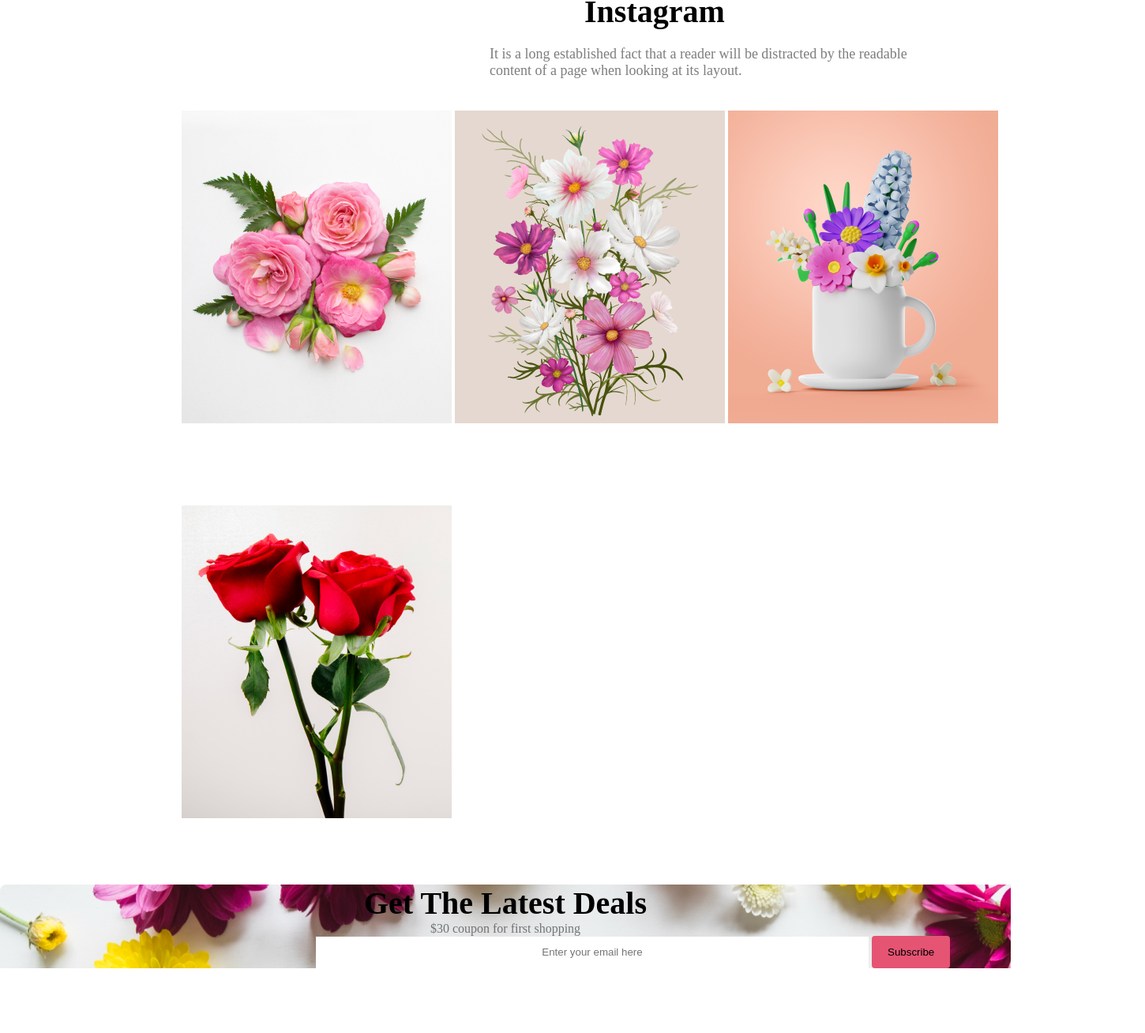
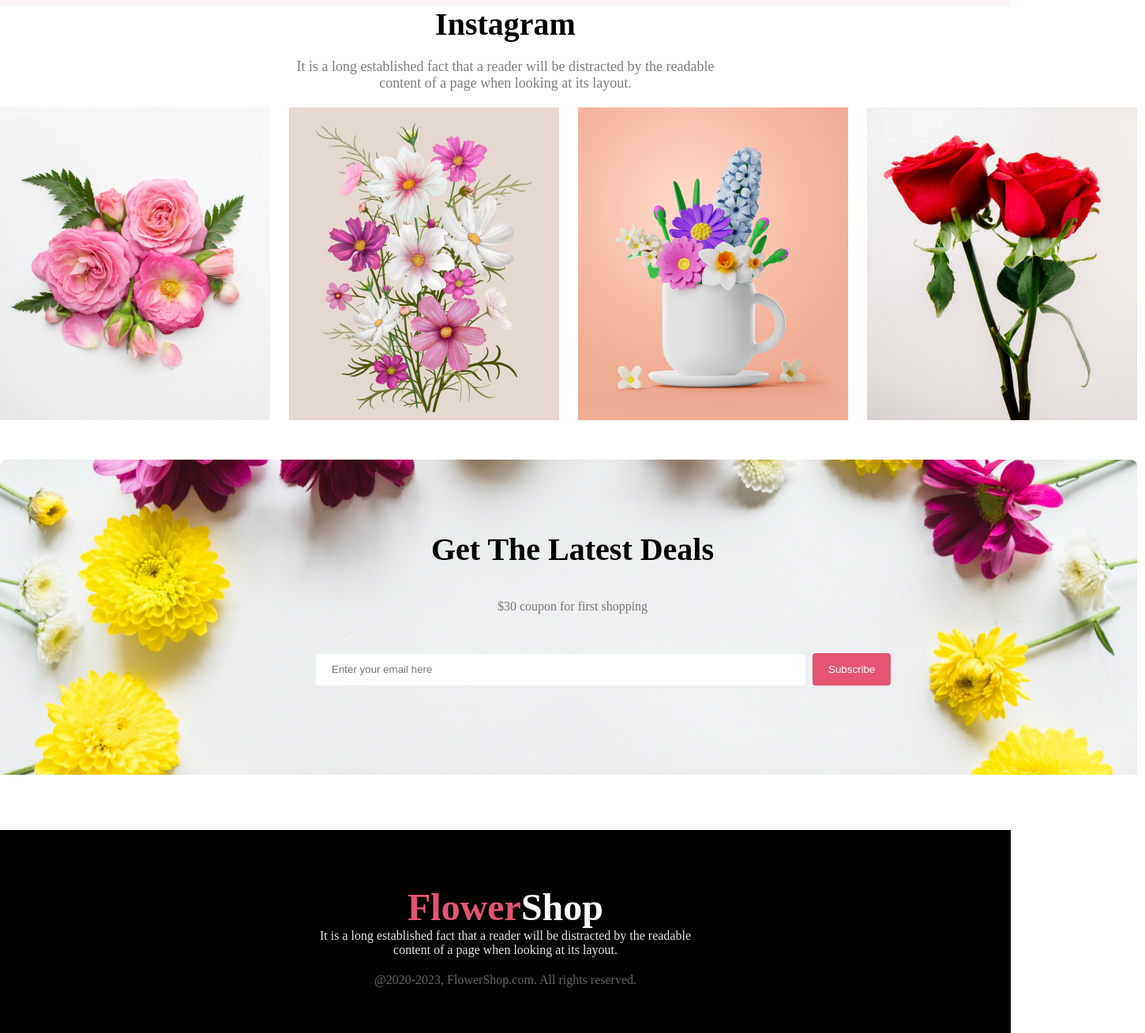
Before and after one commit to sarowar113/flower-shop-first-assignment, a plain HTML site: page index.html in a window 1280 px wide. Shown: the part 2612-3920 px from the top of the page at 79% size, 1450 px wide, since content can reach past the window. Before the commit the page ends 3838 px from the top, so only its background shows below. Drawn offline with Linux system fonts and the light colour scheme.

Commit message:
whole website completed

```diff
--- a/index.html
+++ b/index.html
@@ -38,7 +38,8 @@
                 <h2 class="heading">Our Featured Flowers</h2>
                 <p class="text">It is a long established fact that a reader will be distracted by the readable
                     <br>content
-                    of a page when looking at its layout.</p>
+                    of a page when looking at its layout.
+                </p>
             </div>
         </section>
         <section>
@@ -64,7 +65,7 @@
             </div>
         </section>
         <!-- Delivery system -->
-        <section>
+        <section class="delivery-section">
             <div class="delivery-container">
                 <div>
                     <img src="./images/Group 57.png" alt="">
@@ -82,26 +83,28 @@
         </section>
         <!-- hot deal section -->
         <section class="fourth-container">
+            <div class="hot-deal-section">
                 <div>
                     <h2 class="contact">Hot Deal ! Sale Up To 25% <span class="color">Off</span></h2>
-                <p class="text3">It is a long established fact that a reader will be distracted by the readable <br> content of a page when looking at its layout.</p>
+                    <p class="text3">It is a long established fact that a reader will be distracted by the readable <br>
+                        content of a page when looking at its layout.</p>
                     <button class="sign-up">Sign Up</button>
                 </div>
-            <div>
                 <img src="./images/pngwing 8.png" alt="">
             </div>
         </section>
         <!-- instagram section -->
         <section class="fifth-container">
             <div>
-                <h1 class="contact1" >Instagram</h1>
-                <p class="text4">It is a long established fact that a reader will be distracted by the readable <br> content of a page when looking at its layout.</p>
+                <h1 class="contact1">Instagram</h1>
+                <p class="text4">It is a long established fact that a reader will be distracted by the readable <br>
+                    content of a page when looking at its layout.</p>
             </div>
             <div class="four-flower">
-                <img class="text-img-container2" src="./images/Flower 01.png" alt="">
-                <img class="text-img-container2" src="./images/Rectangle 4.png" alt="">
-                <img class="text-img-container2" src="./images/Rectangle 5.png" alt="">
-                <img class="text-img-container2" src="./images/Rectangle 6.png" alt="">
+                <img class="" src="./images/Flower 01.png" alt="">
+                <img class="" src="./images/Rectangle 4.png" alt="">
+                <img class="" src="./images/Rectangle 5.png" alt="">
+                <img class="" src="./images/Rectangle 6.png" alt="">
             </div>
         </section>
         <!-- get the latest deals -->
@@ -122,6 +125,15 @@
     </main>
 
     <footer>
+        <!-- footer section -->
+        <section>
+            <div class="seventh-container">
+                <h1 class="style"><span style="color: #E55473;">Flower</span>Shop</h1>
+                <p class="text5">It is a long established fact that a reader will be distracted by the readable <br> content of a page when looking at its layout.</p>
+                <p class="text6">@2020-2023, FlowerShop.com. All rights reserved. </p>
+            </div>
+
+        </section>
 
     </footer>
 </body>
--- a/styles/service.css
+++ b/styles/service.css
@@ -72,9 +72,9 @@
 
 .photo-container {
     justify-content: center;
+
     display: flex;
     gap: 20px;
-    /* background-image: url("/images/pngwing\ 5.png"); */
 }
 
 .photo-pink {
@@ -132,19 +132,32 @@
     text-decoration: underline;
     padding-top: 20px;
 }
+
 /* deliver-container */
-.delivery-container{
+
+
+.delivery-container {
     display: flex;
     justify-content: center;
     margin-top: 150px;
     margin-bottom: 130px;
+    margin-left: auto;
+    margin-right: auto;
     gap: 280px;
+    background-color: rgba(39, 39, 39, 0.05);
+    padding-top: 40px;
+    padding-bottom: 40px;
+    width: 1450px;
+
+
 }
-.text2{
-    margin-top:5px ;
+
+.text2 {
+    margin-top: 5px;
     margin-left: -58px;
 }
-.sign-up{
+
+.sign-up {
     color: white;
     border-radius: 5px;
     background: #E55473;
@@ -154,75 +167,122 @@
 
 
 }
-.color{
+
+.color {
     color: #E55473;
 }
-.fourth-container{
+
+.fourth-container {
+    margin-top: 200px;
+    background-color: rgba(229, 84, 115, 0.05);
+}
+
+.hot-deal-section {
     display: flex;
+    justify-content: center;
+    gap: 100px;
+    justify-items: center;
     align-items: center;
-    margin-left: 500px;
-    margin-top: 200px;
-    gap: 50px;
+    padding-top: 40px;
+    padding-bottom: 40px;
 }
-.text3{
+
+.text3 {
     margin-top: 10px;
     margin-bottom: 15px;
     color: rgba(39, 39, 39, 0.60);
     font-size: 18px;
 }
-.contact{
+
+.contact {
     font-size: 40px;
 }
+
 /* instagram section */
-.contact1{
+.contact1 {
     font-size: 40px;
-    margin-left: 740px;
-    margin-top: 140px;
-
+    text-align: center;
 
 }
-.text4{
+
+.text4 {
     color: rgba(39, 39, 39, 0.60);
     font-size: 18px;
-    margin-left:620px ;
+    text-align: center;
     margin-top: 20px;
     margin-bottom: 20px;
 
 }
-.four-flower{
-    margin-left: 230px;
+
+.four-flower {
+    margin-left: auto;
+    margin-right: auto;
+    gap: 12px;
+    width: 1450px;
+    display: flex;
+    gap: 24px;
+}
 
 
-}
-.text-img-container2{
-    margin-top: 20px;
-    gap: 10px;
-    margin-bottom: 80px;
-}
-.contact2{
+.contact2 {
     text-align: center;
     font-size: 40px;
+    padding: 40px;
 }
-.small-text{
+
+.small-text {
     text-align: center;
     color: #27272799;
+    padding-bottom: 50px;
 }
-.email{
+
+.email {
     height: 40px;
-    width: 700px;
-    text-align: center;
+    width: 600px;
     margin-left: 400px;
     border: none;
+    padding-left: 20px;
+    border-radius: 5px;
+    outline: none;
+    margin-right: 5px;
 }
-.subscribe-section{
+
+.subscribe-section {
     background-color: #E55473;
     padding: 13px 20px;
     border-radius: 4px;
     border: none;
     text-align: center;
+    color: white;
+}
+
+.sixth-container {
+    background-image: url("../images/Rectangle\ 9.png");
+    height: 349px;
+    width: 1450px;
+    background-repeat: no-repeat;
+    margin-left: auto;
+    margin-right: auto;
+    margin-top: 50px;
+    padding-top: 50px;
+    margin-bottom: 70px;
+}
+.seventh-container{
+    text-align: center;
+    background-color: black;
+    color: white;
+    padding-top:70px ;
+    padding-bottom:70px ;
 
 }
-.sixth-container{
-   background-image: url("../images/Rectangle\ 9.png");
-
+.style{
+    font-size: 48px;
 }
+.text5{
+    color: rgba(255, 255, 255, 0.90);
+}
+.text6{
+    color: rgba(255, 255, 255, 0.40);
+    font-size: 16px;
+    margin-top: 20px;
+}
```
Lines whose indentation alone changed are shown as unchanged.
